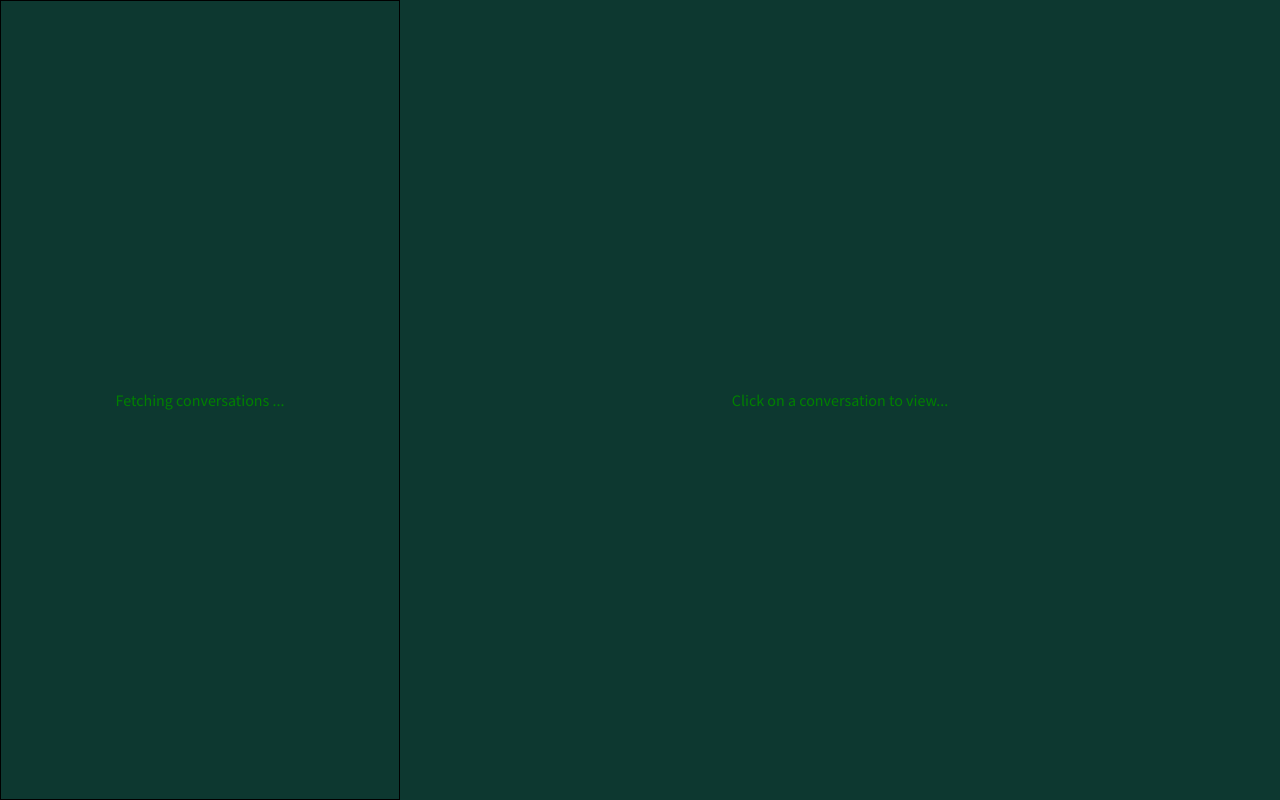
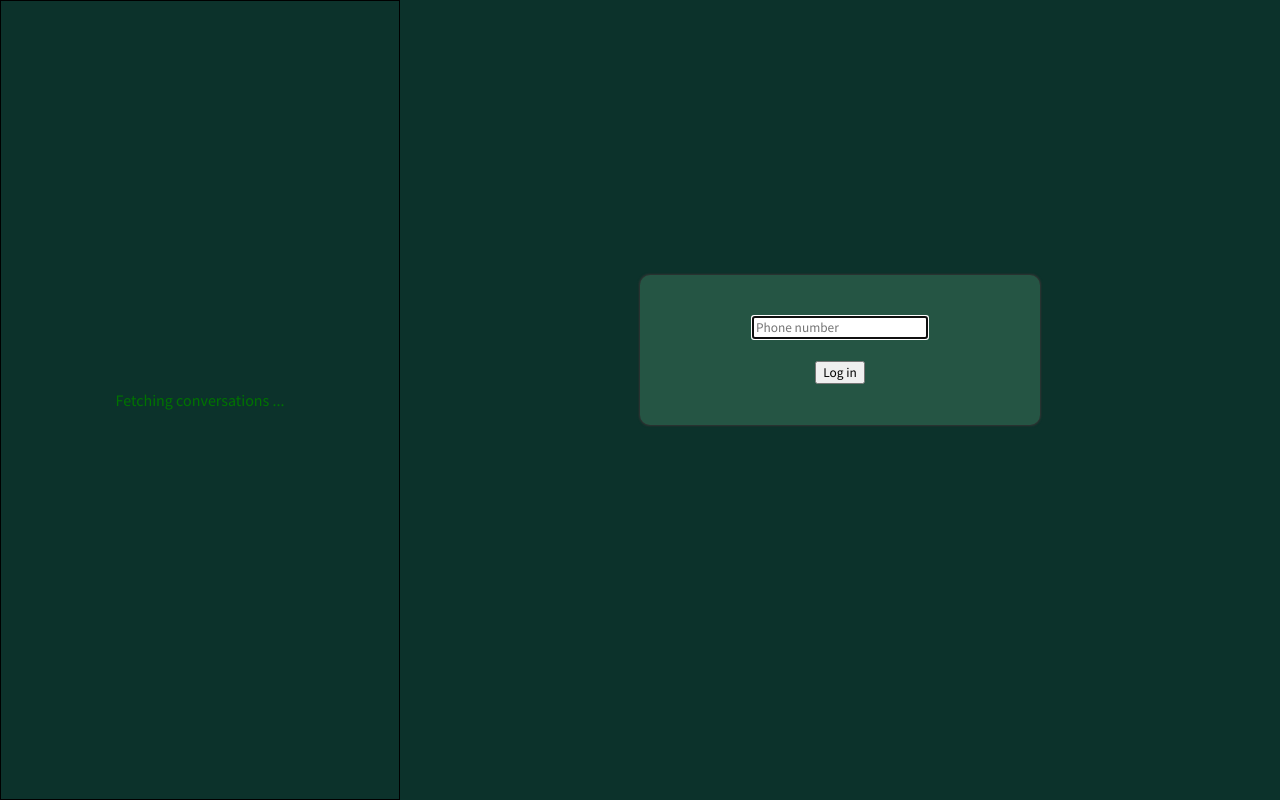
Before and after one commit to colordepth/bobchat, a React (Create React App) app in the folder client/: page / in a window 1280 px wide. Built offline with nearby package versions, Linux system fonts and the light colour scheme.

Commit message:
Bugfix Login card

```diff
--- a/client/src/components/ChatInput.jsx
+++ b/client/src/components/ChatInput.jsx
@@ -1,5 +1,6 @@
 import { useState } from "react";
 import { sendMessage } from "../services/chat.js";
+import "../stylesheets/ChatInput.css";
 
 const ChatInput = ({ conversation }) => {
   const [inputText, setInputText] = useState("");
--- a/client/src/components/Login.jsx
+++ b/client/src/components/Login.jsx
@@ -1,6 +1,7 @@
 import { useState, useEffect } from "react";
 import Modal from "./Modal";
 import { loginWithUserID, setSessionListenerCallback } from "../services/auth";
+import "../stylesheets/Login.css";
 
 const Login = ({ setSessionID }) => {
   const [userID, setUserID] = useState("");
@@ -12,17 +13,17 @@ const Login = ({ setSessionID }) => {
 
   return (
     <Modal isOpen={true}>
-      <div className="LoginCard">
+      <form className="LoginCard" onSubmit={(e) => {e.preventDefault(); loginWithUserID(userID)}}>
+
         <input
           type="text"
           value={userID}
           placeholder="Phone number"
           onChange={event => setUserID(event.target.value)}
         />
-        <button onClick={() => loginWithUserID(userID)}>
-          Log in
-        </button>
-      </div>
+
+        <input type="button" value="Log in" />
+      </form>
     </Modal>
   );
 }
--- a/client/src/components/Modal.jsx
+++ b/client/src/components/Modal.jsx
@@ -4,12 +4,7 @@ import '../stylesheets/Modal.css';
 const Modal = ({ children, isOpen }) => {
   const modalRef = useRef();
 
-  if (isOpen) {
-    modalRef && modalRef.current && modalRef.current.showModal();
-  }
-  else {
-    modalRef && modalRef.current && modalRef.current.close();
-  }
+  console.log(isOpen);
 
   function centerModal() {
     const width = modalRef.current.getBoundingClientRect().width;
@@ -20,10 +15,21 @@ const Modal = ({ children, isOpen }) => {
   }
 
   useEffect(() => {
+    if (!(modalRef && modalRef.current))
+      return;
+
+    const modal = modalRef.current;
+
+    if (isOpen !== modal.open)
+      isOpen ? modal.showModal() : modal.close();
+
+  }, [ modalRef, isOpen ]);
+
+  useEffect(() => {
     centerModal();
     window.onresize = centerModal;
   },
-  [isOpen, children]);
+  [ isOpen, children ]);
 
   return (
     <dialog ref={modalRef} className="Modal">
--- /dev/null
+++ b/client/src/stylesheets/ChatInput.css
@@ -0,0 +1,12 @@
+.ChatInputContainer {
+  display: flex;
+  height: 50px;
+  padding: 10px;
+  align-items: stretch;
+  background-color: #026855;
+}
+
+.ChatInputContainer > input[type=text] {
+  flex-grow: 1;
+  padding-left: 0.6rem;
+}
--- a/client/src/stylesheets/ConversationView.css
+++ b/client/src/stylesheets/ConversationView.css
@@ -9,16 +9,3 @@
   flex-grow: 1;
   overflow-y: auto;
 }
-
-.ChatInputContainer {
-  display: flex;
-  height: 50px;
-  padding: 10px;
-  align-items: stretch;
-  background-color: #026855;
-}
-
-.ChatInputContainer > input[type=text] {
-  flex-grow: 1;
-  padding-left: 0.6rem;
-}
--- /dev/null
+++ b/client/src/stylesheets/Login.css
@@ -0,0 +1,14 @@
+.LoginCard {
+  background: #255544;
+  width: 400px;
+  height: 150px;
+  border-radius: 10px;
+  box-shadow: #333 0 0 2px 1px;
+  margin: 0.4rem;
+
+  display: flex;
+  flex-direction: column;
+  align-items: center;
+  justify-content: space-around;
+  padding: 30px;
+}
```
